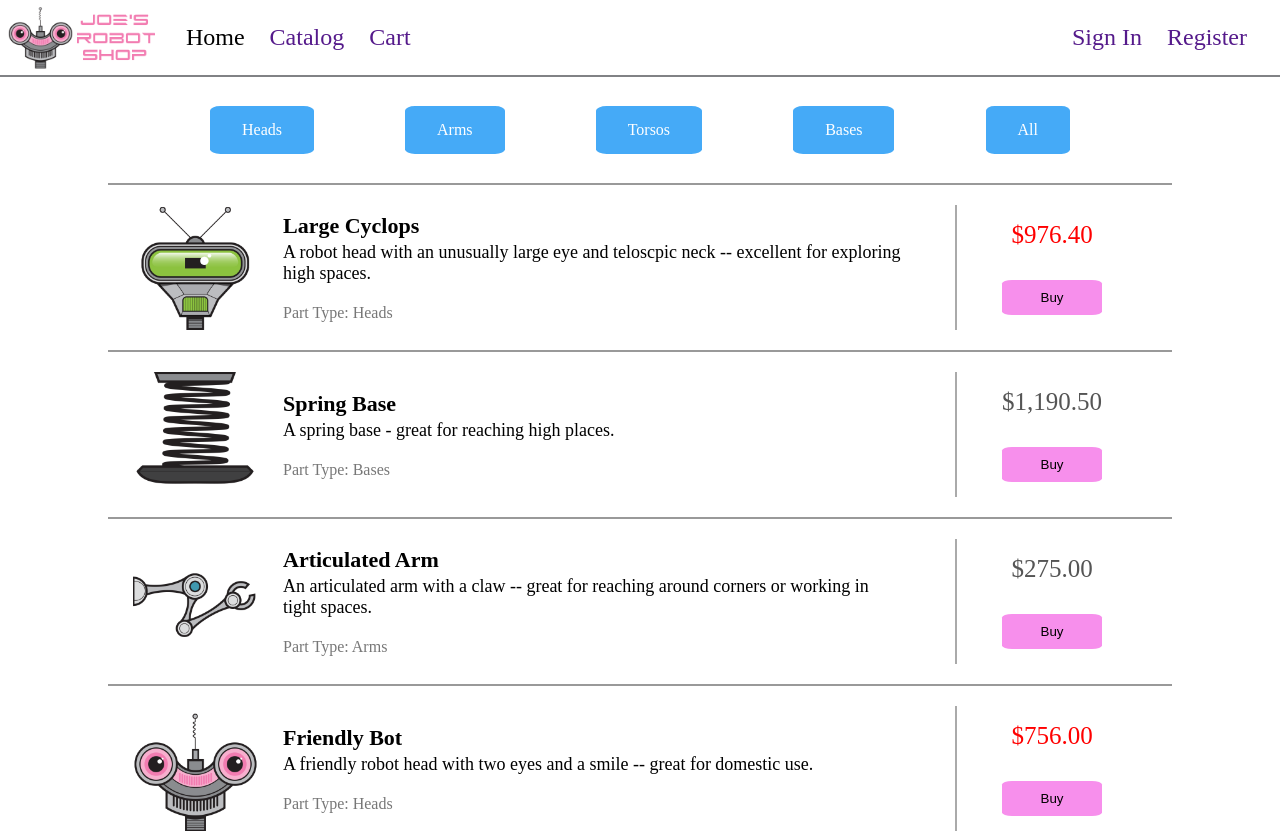
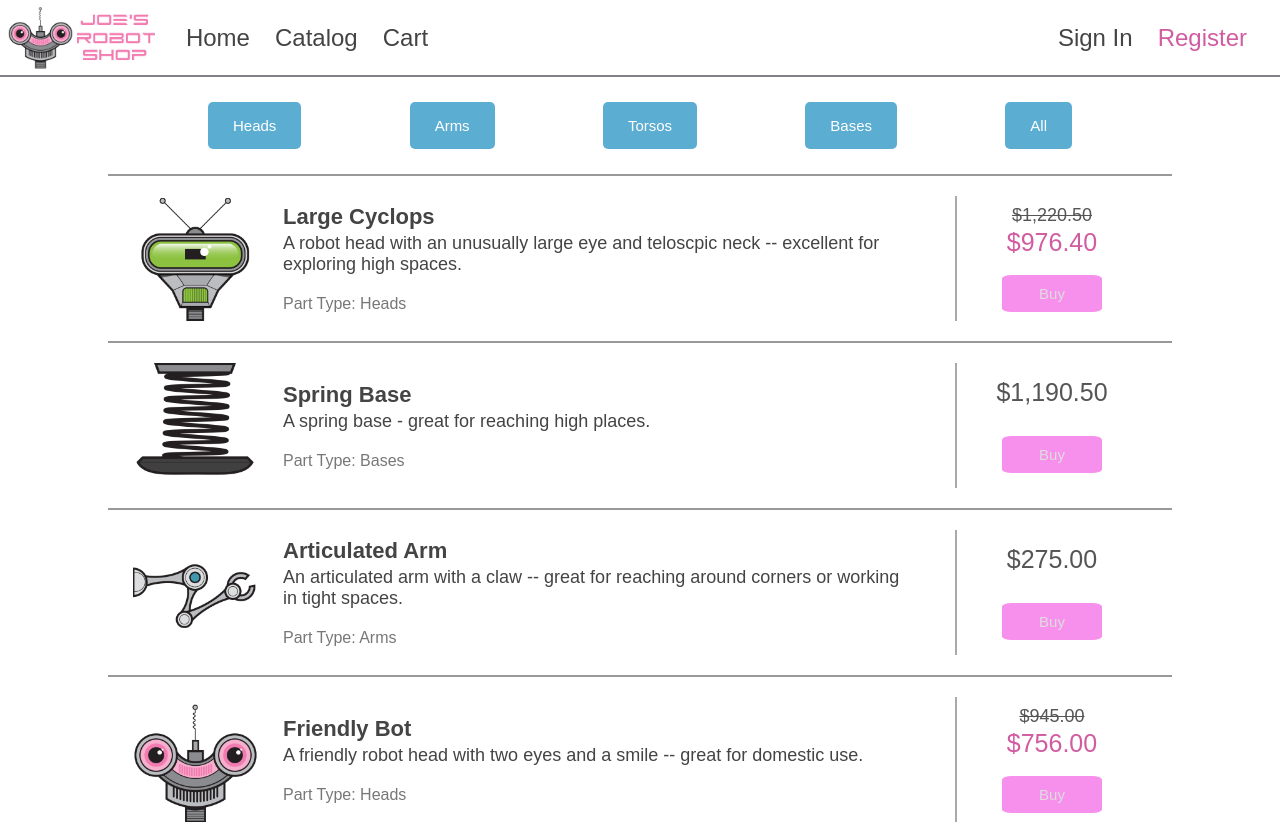
Before and after one commit to arnay07/robot-shop, an Angular app: page / in a window 1280 px wide. Shown: the top 833 px of the page. Built offline with nearby package versions, Linux system fonts and the light colour scheme.

Commit message:
communication between components

```diff
--- a/_course-resources/styles.css
+++ /dev/null
@@ -1,120 +0,0 @@
-body {
-  background-color: #fff;
-  font-family: Arial, Helvetica, sans-serif;
-  font-size: 16px;
-  color: #444;
-}
-
-a {
-  color: #444;
-  text-decoration: none;
-}
-
-a.active {
-  padding-bottom: 5px;
-  border-bottom: 2px solid #d25ca1;
-}
-
-a.button.active {
-  padding-bottom: 5px;
-  border-bottom: 2px solid #d25ca1;
-}
-
-a:visited {
-  color: #444;
-}
-
-a:hover {
-  color: #5cadd2;
-}
-
-a.cta {
-  color: #d25ca1;
-}
-
-a.cta:visited {
-  color: #d25ca1;
-}
-
-a.cta:hover {
-  color: #f27cb1;
-}
-
-.cta {
-  color: #d25ca1;
-}
-
-a.cta {
-  color: #d25ca1;
-}
-
-a.cta:visited {
-  color: #d25ca1;
-}
-
-a.cta:hover {
-  color: #f27cb1;
-}
-
-.cta {
-  color: #d25ca1;
-}
-
-ul {
-  list-style-type: none;
-  padding: 0;
-}
-
-button {
-  font-size: 15px;
-  padding: 15px 25px;
-  background-color: #5cadd2;
-  color: #fff;
-  border: 0;
-  box-shadow: none;
-  border-radius: 5px;
-  cursor: pointer;
-}
-
-a.button {
-  font-size: 15px;
-  padding: 15px 25px;
-  background-color: #5cadd2;
-  color: #fff;
-  border: 0;
-  box-shadow: none;
-  border-radius: 5px;
-  cursor: pointer;
-}
-
-a.button:hover {
-  color: #1c6d92;
-}
-
-button:disabled {
-  background-color: #777;
-}
-
-button:hover {
-  color: #1c6d92;
-}
-
-button.cta {
-  font-family: Arial, Helvetica, sans-serif;
-  background-color: #d25ca1;
-  color: #ddd;
-}
-
-button.cta:hover {
-  color: #fff;
-}
-
-input {
-  padding: 15px;
-  font-size: 20px;
-}
-
-.button.cta:disabled {
-  background-color: #f590c4;
-  color: #aaa;
-}
--- a/src/app/app.module.ts
+++ b/src/app/app.module.ts
@@ -5,6 +5,7 @@ import { AppComponent } from './app.component';
 import { HomeComponent } from './home/home.component';
 import { CatalogComponent } from './catalog/catalog.component';
 import { SiteHeaderComponent } from './site-header/site-header.component';
+import { ProductDetailsComponent } from './product-details/product-details.component';
 
 @NgModule({
   declarations: [
@@ -12,6 +13,7 @@ import { SiteHeaderComponent } from './site-header/site-header.component';
     HomeComponent,
     CatalogComponent,
     SiteHeaderComponent,
+    ProductDetailsComponent,
   ],
   imports: [BrowserModule],
   providers: [],
--- a/src/app/catalog/catalog.component.css
+++ b/src/app/catalog/catalog.component.css
@@ -23,79 +23,3 @@
 .product-item {
   border-bottom: 2px solid #999;
 }
-
-/* Product Details */
-.product {
-  display: flex;
-  justify-content: space-between;
-  padding: 20px 25px;
-}
-
-.product .product-details {
-  display: flex;
-  align-items: center;
-}
-
-.product img {
-  width: 125px;
-}
-
-.product .product-info {
-  margin-left: 25px;
-}
-
-.product .name {
-  font-size: 22px;
-  font-weight: bold;
-}
-
-.product .description {
-  margin-top: 3px;
-  font-size: 18px;
-}
-
-.product .category {
-  margin-top: 20px;
-  color: #777;
-}
-
-.product .price {
-  display: flex;
-  flex-direction: column;
-  font-size: 25px;
-  justify-content: space-around;
-  align-items: center;
-  min-width: 190px;
-  color: #555;
-  border-left: 2px solid #aaa;
-  margin-left: 50px;
-}
-
-.product .price button {
-  padding: 10px;
-  width: 100px;
-}
-
-.button {
-  background-color: #45aaf7;
-  border: none;
-  border-radius: 10%;
-  color: white;
-  padding: 15px 32px;
-  text-align: center;
-  text-decoration: none;
-  display: inline-block;
-  font-size: 16px;
-  margin: 4px 2px;
-  cursor: pointer;
-}
-
-.cta {
-  background-color: #f78fec;
-  border-radius: 10%;
-  border: none;
-}
-
-.discount {
-  color: red;
-}
--- a/src/app/catalog/catalog.component.html
+++ b/src/app/catalog/catalog.component.html
@@ -9,31 +9,10 @@
 
   <ul class="products">
     <li class="product-item" *ngFor="let product of getFilteredProducts()">
-      <div class="product">
-        <div class="product-details">
-          <img [src]="getImageUrl(product)" [alt]="product?.name" />
-          <div class="product-info">
-            <div class="name">{{ product?.name }}</div>
-            <div class="description">{{ product?.description }}</div>
-            <div class="category">Part Type: {{ product?.category }}</div>
-          </div>
-        </div>
-        <div class="price">
-          <div *ngIf="product?.discount != undefined && product.discount === 0">
-            {{ product?.price | currency: "USD" }}
-          </div>
-          <div
-            class="discount"
-            *ngIf="product?.discount && product.discount > 0"
-          >
-            {{
-              (product?.price ?? 0) * (1 - (product?.discount ?? 0))
-                | currency: "USD"
-            }}
-          </div>
-          <button class="cta">Buy</button>
-        </div>
-      </div>
+      <bot-product-details
+        [product]="product"
+        (addToCartEvent)="addToCart(product)"
+      ></bot-product-details>
     </li>
   </ul>
 </div>
--- a/src/app/catalog/catalog.component.ts
+++ b/src/app/catalog/catalog.component.ts
@@ -9,6 +9,7 @@ import { IProduct } from './product.model';
 export class CatalogComponent {
   products: IProduct[];
   filter: string = '';
+  cart: IProduct[] = [];
 
   constructor() {
     this.products = [
@@ -188,10 +189,6 @@ export class CatalogComponent {
     ];
   }
 
-  getImageUrl(product: IProduct): string {
-    return !product ? '' : `/assets/images/robot-parts/${product.imageName}`;
-  }
-
   getFilteredProducts(): IProduct[] {
     return this.filter === ''
       ? this.products
@@ -201,4 +198,10 @@ export class CatalogComponent {
             product.category.toLowerCase() === this.filter.toLowerCase()
         );
   }
+
+  addToCart(product: IProduct): void {
+    this.cart.push(product);
+    console.log('Added to cart:', product.name);
+    console.log('Cart:', this.cart);
+  }
 }
--- /dev/null
+++ b/src/app/product-details/product-details.component.css
@@ -0,0 +1,80 @@
+/* Product Details */
+.product {
+  display: flex;
+  justify-content: space-between;
+  padding: 20px 25px;
+}
+
+.product .product-details {
+  display: flex;
+  align-items: center;
+}
+
+.product img {
+  width: 125px;
+}
+
+.product .product-info {
+  margin-left: 25px;
+}
+
+.product .name {
+  font-size: 22px;
+  font-weight: bold;
+}
+
+.product .description {
+  margin-top: 3px;
+  font-size: 18px;
+}
+
+.product .category {
+  margin-top: 20px;
+  color: #777;
+}
+
+.product .price {
+  display: flex;
+  flex-direction: column;
+  font-size: 25px;
+  justify-content: space-around;
+  align-items: center;
+  min-width: 190px;
+  color: #555;
+  border-left: 2px solid #aaa;
+  margin-left: 50px;
+}
+
+.product .price button {
+  padding: 10px;
+  width: 100px;
+}
+
+.button {
+  background-color: #45aaf7;
+  border: none;
+  border-radius: 10%;
+  color: white;
+  padding: 15px 32px;
+  text-align: center;
+  text-decoration: none;
+  display: inline-block;
+  font-size: 16px;
+  margin: 4px 2px;
+  cursor: pointer;
+}
+
+.cta {
+  background-color: #f78fec;
+  border-radius: 10%;
+  border: none;
+}
+
+.discount {
+  margin-top: -15px;
+  color: #d25ca1;
+}
+
+.strikethrough {
+  text-decoration: line-through;
+}
--- /dev/null
+++ b/src/app/product-details/product-details.component.html
@@ -0,0 +1,22 @@
+<div class="product">
+  <div class="product-details">
+    <img [src]="getImageUrl(product)" [alt]="product.name" />
+    <div class="product-info">
+      <div class="name">{{ product.name }}</div>
+      <div class="description">{{ product.description }}</div>
+      <div class="category">Part Type: {{ product.category }}</div>
+    </div>
+  </div>
+  <div class="price">
+    <div
+      [ngStyle]="{ 'font-size': product.discount > 0 ? '18px' : '' }"
+      [ngClass]="getProductClasses(product)"
+    >
+      {{ product.price | currency: "USD" }}
+    </div>
+    <div class="discount" *ngIf="product?.discount && product.discount > 0">
+      {{ product.price * (1 - product.discount) | currency: "USD" }}
+    </div>
+    <button class="cta" (click)="buyButtonClicked()">Buy</button>
+  </div>
+</div>
--- /dev/null
+++ b/src/app/product-details/product-details.component.ts
@@ -0,0 +1,27 @@
+import { Component, EventEmitter, Input, Output } from '@angular/core';
+import { IProduct } from '../catalog/product.model';
+
+@Component({
+  selector: 'bot-product-details',
+  templateUrl: './product-details.component.html',
+  styleUrls: ['./product-details.component.css'],
+})
+export class ProductDetailsComponent {
+  @Input() product!: IProduct;
+  @Output() addToCartEvent = new EventEmitter();
+
+  getImageUrl(product: IProduct): string {
+    return !product ? '' : `/assets/images/robot-parts/${product.imageName}`;
+  }
+
+  getProductClasses(product: IProduct): string {
+    if (product.discount > 0) {
+      return 'strikethrough';
+    }
+    return '';
+  }
+
+  buyButtonClicked(): void {
+    this.addToCartEvent.emit();
+  }
+}
--- a/src/app/site-header/site-header.component.css
+++ b/src/app/site-header/site-header.component.css
@@ -65,7 +65,3 @@
   top: 60px;
   right: 30px;
 }
-
-a {
-  text-decoration: none;
-}
--- a/src/styles.css
+++ b/src/styles.css
@@ -1 +1,120 @@
-/* You can add global styles to this file, and also import other style files */
+body {
+  background-color: #fff;
+  font-family: Arial, Helvetica, sans-serif;
+  font-size: 16px;
+  color: #444;
+}
+
+a {
+  color: #444;
+  text-decoration: none;
+}
+
+a.active {
+  padding-bottom: 5px;
+  border-bottom: 2px solid #d25ca1;
+}
+
+a.button.active {
+  padding-bottom: 5px;
+  border-bottom: 2px solid #d25ca1;
+}
+
+a:visited {
+  color: #444;
+}
+
+a:hover {
+  color: #5cadd2;
+}
+
+a.cta {
+  color: #d25ca1;
+}
+
+a.cta:visited {
+  color: #d25ca1;
+}
+
+a.cta:hover {
+  color: #f27cb1;
+}
+
+.cta {
+  color: #d25ca1;
+}
+
+a.cta {
+  color: #d25ca1;
+}
+
+a.cta:visited {
+  color: #d25ca1;
+}
+
+a.cta:hover {
+  color: #f27cb1;
+}
+
+.cta {
+  color: #d25ca1;
+}
+
+ul {
+  list-style-type: none;
+  padding: 0;
+}
+
+button {
+  font-size: 15px;
+  padding: 15px 25px;
+  background-color: #5cadd2;
+  color: #fff;
+  border: 0;
+  box-shadow: none;
+  border-radius: 5px;
+  cursor: pointer;
+}
+
+a.button {
+  font-size: 15px;
+  padding: 15px 25px;
+  background-color: #5cadd2;
+  color: #fff;
+  border: 0;
+  box-shadow: none;
+  border-radius: 5px;
+  cursor: pointer;
+}
+
+a.button:hover {
+  color: #1c6d92;
+}
+
+button:disabled {
+  background-color: #777;
+}
+
+button:hover {
+  color: #1c6d92;
+}
+
+button.cta {
+  font-family: Arial, Helvetica, sans-serif;
+  background-color: #d25ca1;
+  color: #ddd;
+}
+
+button.cta:hover {
+  color: #fff;
+}
+
+input {
+  padding: 15px;
+  font-size: 20px;
+}
+
+.button.cta:disabled {
+  background-color: #f590c4;
+  color: #aaa;
+}
```
Also changed, not shown: 1 other file (tests, documents, lock files or other folders).
